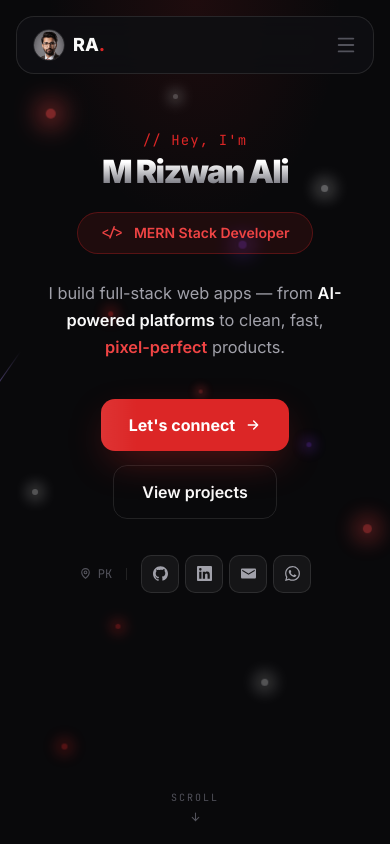
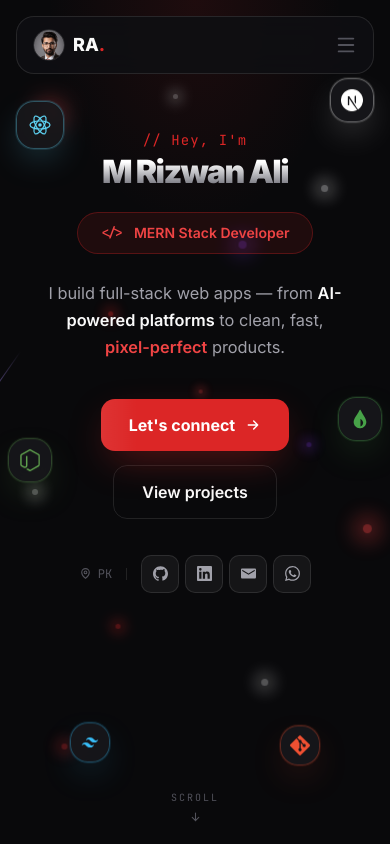
Before and after one commit to Rizwaan11/Portfolio, a Next.js app: page / in a window 390 px wide. Shown: the top 844 px of the page. Built offline with nearby package versions, Linux system fonts and the light colour scheme.

Commit message:
navbar mobile menu fix

```diff
--- a/src/components/sections/navbar.jsx
+++ b/src/components/sections/navbar.jsx
@@ -105,7 +105,12 @@ export function Navbar() {
                   <a
                     key={link.id}
                     href={`#${link.id}`}
-                    onClick={() => setMobileOpen(false)}
+                    onClick={(e) => {
+                      e.preventDefault();
+                      setMobileOpen(false);
+                      const el = document.getElementById(link.id);
+                      if (el) el.scrollIntoView({ behavior: "smooth" });
+                    }}
                     className={cn(
                       "rounded-xl px-3 py-2 text-sm font-medium transition-colors",
                       link.id === "resume"
--- a/src/components/ui/floating-icons.jsx
+++ b/src/components/ui/floating-icons.jsx
@@ -12,30 +12,33 @@ import {
   PostgreSQLIcon,
 } from "@/components/icons/tech-icons";
 
-// All icons fully visible, each glowing in its own brand color, pinned to the
-// edges/corners so they frame the hero and never sit over the center text.
-const ICONS = [
-  { Icon: ReactIcon,      color: "#61DAFB", size: 36, box: 70, pos: { top: "12%", left: "6%" },     dur: 7,   delay: 0 },
-  { Icon: NextJSIcon,     color: "#ffffff", size: 32, box: 64, pos: { top: "10%", right: "7%" },    dur: 8,   delay: -3 },
-  { Icon: NodeIcon,       color: "#5FA04E", size: 34, box: 66, pos: { top: "40%", left: "3%" },     dur: 8.5, delay: -1 },
-  { Icon: MongoDBIcon,    color: "#47A248", size: 32, box: 64, pos: { top: "38%", right: "3.5%" },  dur: 9,   delay: -2 },
-  { Icon: TailwindIcon,   color: "#38BDF8", size: 32, box: 62, pos: { bottom: "22%", left: "5%" },  dur: 7.5, delay: -4 },
-  { Icon: ExpressIcon,    color: "#e6e6e6", size: 30, box: 60, pos: { bottom: "24%", right: "5%" }, dur: 8,   delay: -1.5 },
-  { Icon: GitIcon,        color: "#F05032", size: 30, box: 58, pos: { bottom: "9%", left: "16%" },  dur: 7,   delay: -2.5 },
-  { Icon: PostgreSQLIcon, color: "#6c8fff", size: 30, box: 58, pos: { bottom: "8%", right: "15%" }, dur: 8.5, delay: -0.5 },
+const DESKTOP_ICONS = [
+  { Icon: ReactIcon,      color: "#61DAFB", size: 36, box: 70, pos: { top: "12%", left: "6%" },      dur: 7,   delay: 0 },
+  { Icon: NextJSIcon,     color: "#ffffff", size: 32, box: 64, pos: { top: "10%", right: "7%" },     dur: 8,   delay: -3 },
+  { Icon: NodeIcon,       color: "#5FA04E", size: 34, box: 66, pos: { top: "40%", left: "3%" },      dur: 8.5, delay: -1 },
+  { Icon: MongoDBIcon,    color: "#47A248", size: 32, box: 64, pos: { top: "38%", right: "3.5%" },   dur: 9,   delay: -2 },
+  { Icon: TailwindIcon,   color: "#38BDF8", size: 32, box: 62, pos: { bottom: "22%", left: "5%" },   dur: 7.5, delay: -4 },
+  { Icon: ExpressIcon,    color: "#e6e6e6", size: 30, box: 60, pos: { bottom: "24%", right: "5%" },  dur: 8,   delay: -1.5 },
+  { Icon: GitIcon,        color: "#F05032", size: 30, box: 58, pos: { bottom: "9%", left: "16%" },   dur: 7,   delay: -2.5 },
+  { Icon: PostgreSQLIcon, color: "#6c8fff", size: 30, box: 58, pos: { bottom: "8%", right: "15%" },  dur: 8.5, delay: -0.5 },
 ];
 
-export function FloatingIcons() {
-  const reduceMotion = useReducedMotion();
+// 5 icons for mobile — 2 flanking just above "Hey I'm", 2 mid-sides, 1 in the lower empty space
+const MOBILE_ICONS = [
+  { Icon: ReactIcon,    color: "#61DAFB", size: 24, box: 48, pos: { top: "12%",    left: "4%" },   dur: 7,   delay: 0 },
+  { Icon: NextJSIcon,   color: "#ffffff", size: 22, box: 44, pos: { top: "10%",    right: "4%" },  dur: 8,   delay: -3 },
+  { Icon: NodeIcon,     color: "#5FA04E", size: 22, box: 44, pos: { top: "52%",    left: "2%" },   dur: 8.5, delay: -1 },
+  { Icon: MongoDBIcon,  color: "#47A248", size: 22, box: 44, pos: { top: "47%",    right: "2%" },  dur: 9,   delay: -2 },
+  { Icon: TailwindIcon, color: "#38BDF8", size: 20, box: 40, pos: { bottom: "8%",  left: "18%" },  dur: 7.5, delay: -4 },
+  { Icon: GitIcon,      color: "#F05032", size: 20, box: 40, pos: { bottom: "8%",  right: "18%" }, dur: 7,   delay: -2.5 },
+];
 
+function IconCard({ it, reduceMotion }) {
   return (
-    <div className="pointer-events-none absolute inset-0 z-10 hidden md:block">
-      {ICONS.map((it, i) => (
     <motion.div
-          key={i}
       className="absolute"
       style={it.pos}
-          animate={reduceMotion ? undefined : { y: [0, -16, 0] }}
+      animate={reduceMotion ? undefined : { y: [0, -14, 0] }}
       transition={{ duration: it.dur, repeat: Infinity, ease: "easeInOut", delay: it.delay }}
     >
       <div
@@ -50,7 +53,26 @@ export function FloatingIcons() {
         <it.Icon size={it.size} color={it.color} />
       </div>
     </motion.div>
+  );
+}
+
+export function FloatingIcons() {
+  const reduceMotion = useReducedMotion();
+
+  return (
+    <>
+      {/* Mobile: scattered icons — 2 above hero text, 2 mid-sides, 1 bottom */}
+      <div className="pointer-events-none absolute inset-0 z-10 md:hidden">
+        {MOBILE_ICONS.map((it, i) => (
+          <IconCard key={i} it={it} reduceMotion={reduceMotion} />
         ))}
       </div>
+      {/* Desktop: full 8 icons */}
+      <div className="pointer-events-none absolute inset-0 z-10 hidden md:block">
+        {DESKTOP_ICONS.map((it, i) => (
+          <IconCard key={i} it={it} reduceMotion={reduceMotion} />
+        ))}
+      </div>
+    </>
   );
 }
```
Lines whose indentation alone changed are shown as unchanged.
